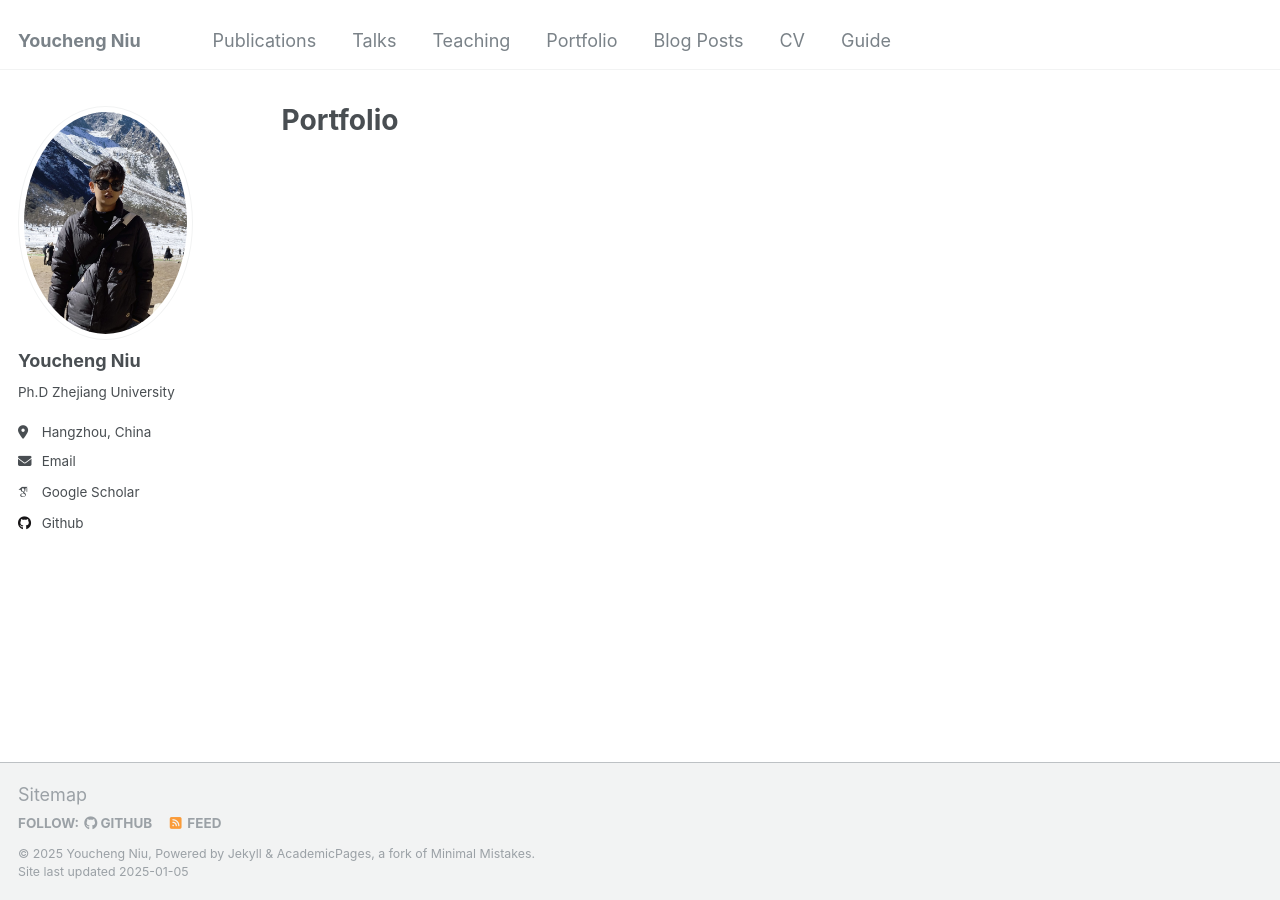
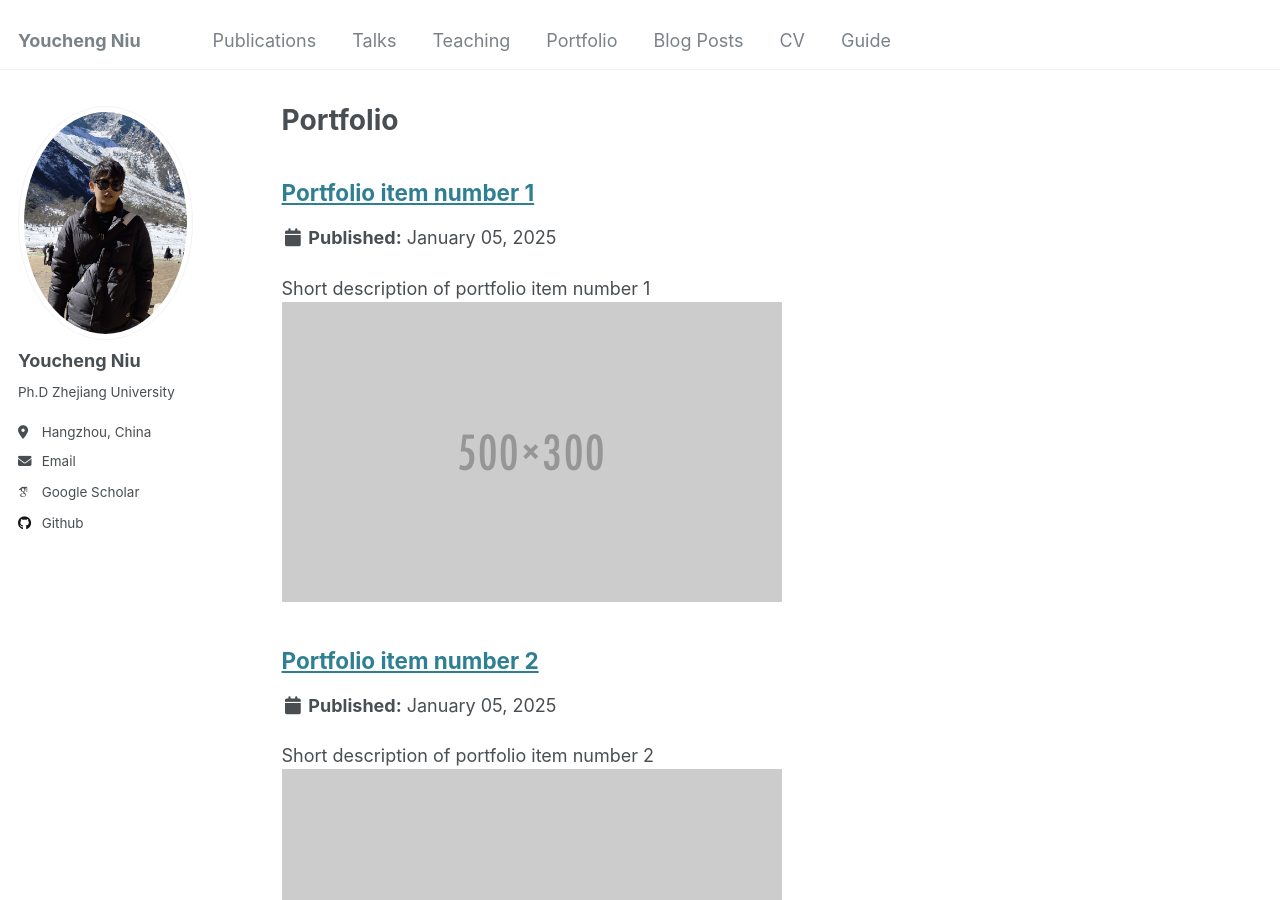
Before and after one commit to ycniu666/ycniu666.github.io, a Jekyll site: the page built from _pages/portfolio.html, in a window 1280 px wide and 900 px high. Built offline with Jekyll 4.4.1, drawn with Linux system fonts in a browser that asks for light colours; some web fonts are replaced; part of the change alters nothing that is shown.

Commit message:
Update _config.yml

```diff
--- a/_config.yml
+++ b/_config.yml
@@ -87,7 +87,7 @@ publication_category:
 teaser                   :  # filename of teaser fallback teaser image placed in /images/, .e.g. "500x300.png"
 breadcrumbs              : false # true, false (default)
 words_per_minute         : 160
-future                   : true
+future                   : false
 read_more                : "disabled" # if enabled, adds "Read more" links to excerpts
 talkmap_link             : false      #change to true to add link to talkmap on talks page
 comments:
@@ -218,9 +218,9 @@ collections:
   publications:
     output: true
     permalink: /:collection/:path/
-  # portfolio:
-  #   output: true
-  #   permalink: /:collection/:path/
+  portfolio:
+    output: false
+    permalink: /:collection/:path/
   talks:
     output: true
     permalink: /:collection/:path/
```
